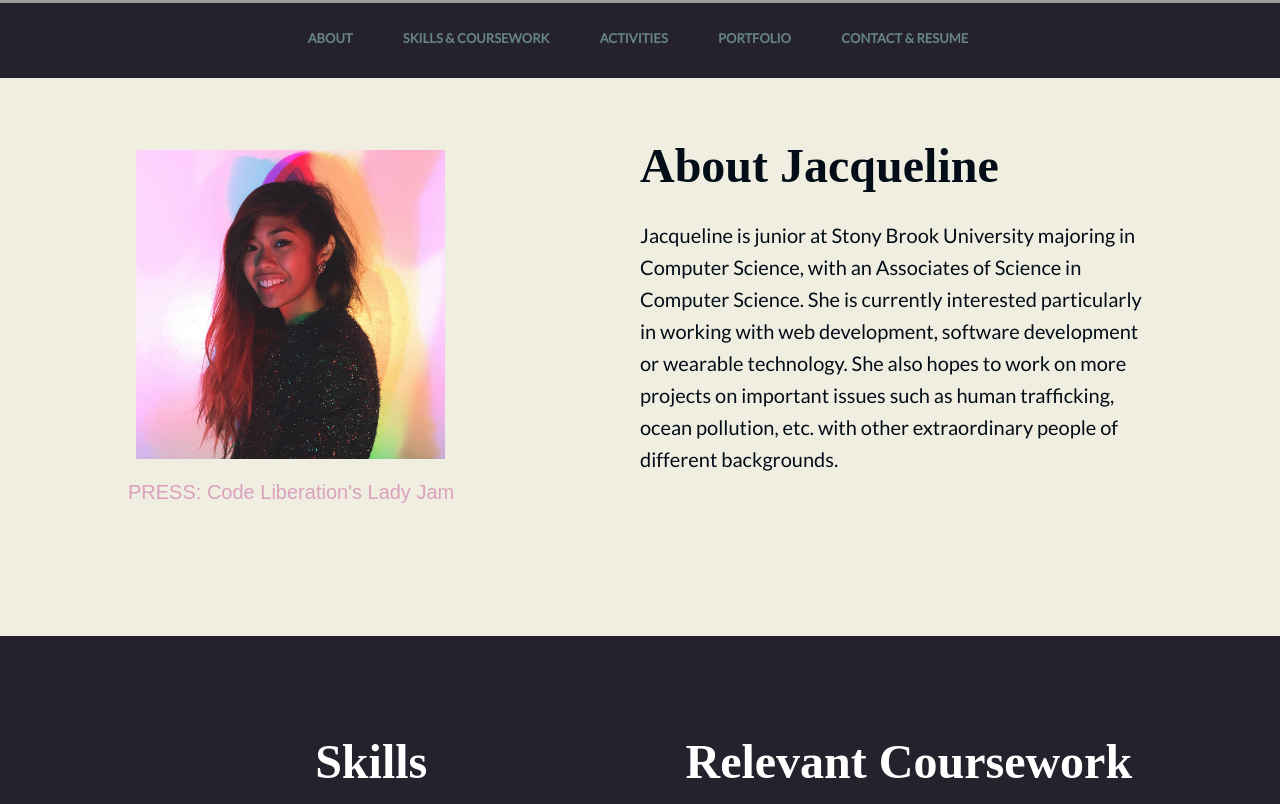
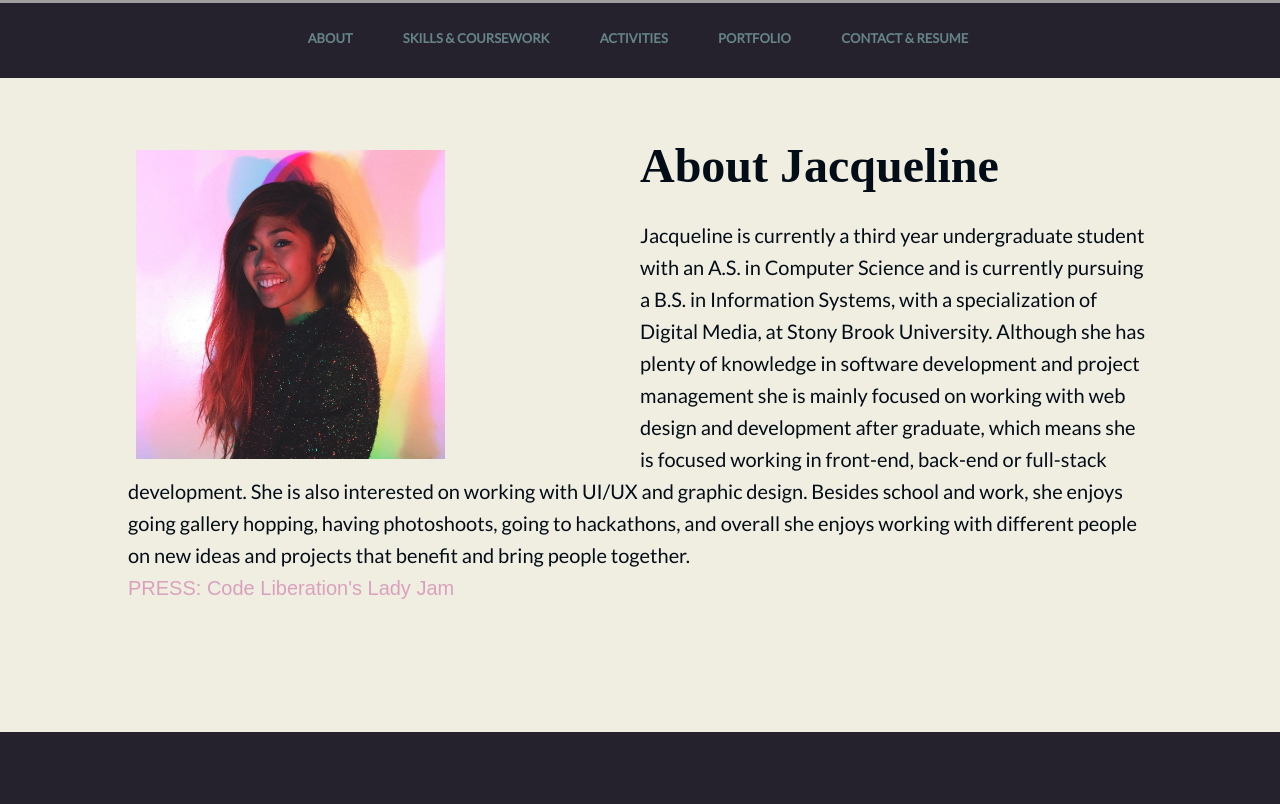
Before and after one commit to jacolin-web/Jacqueline-s-Portfolio-Website, a plain HTML site: page index.html in a window 1280 px wide. Shown: the part 597-1401 px from the top of the page. Drawn offline with Linux system fonts and the light colour scheme; grey boxes are pictures that could not be loaded; a web font is replaced by a local one.

Commit message:
Changed description

```diff
--- a/index.html
+++ b/index.html
@@ -89,7 +89,7 @@ Thank you and have a wonderful day!
         <img class="about-pic" src="img/IMG_6417icon.jpg">
       </div>
         <h2>About Jacqueline</h2>
-        <p>Jacqueline is junior at Stony Brook University majoring in Computer Science, with an Associates of Science in Computer Science. She is currently interested particularly in working with web development, software development or wearable technology. She also hopes to work on more projects on important issues such as human trafficking, ocean pollution, etc. with other extraordinary people of different backgrounds. </br>
+        <p>Jacqueline is currently a third year undergraduate student with an A.S. in Computer Science and is currently pursuing a B.S. in Information Systems, with a specialization of Digital Media, at Stony Brook University. Although she has plenty of knowledge in software development and project management she is mainly focused on working with web design and development after graduate, which means she is focused working in front-end, back-end or full-stack development. She is also interested on working with UI/UX and graphic design. Besides school and work, she enjoys going gallery hopping, having photoshoots, going to hackathons, and overall she enjoys working with different people on new ideas and projects that benefit and bring people together.</br>
 
         <a class="info" href="http://www.themarysue.com/whm-game-jam/">PRESS: Code Liberation's Lady Jam</a>
         </p>
```
